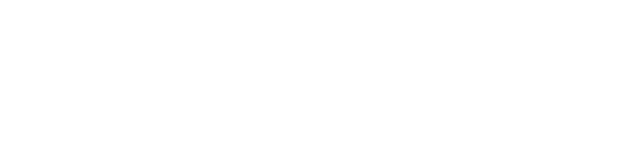
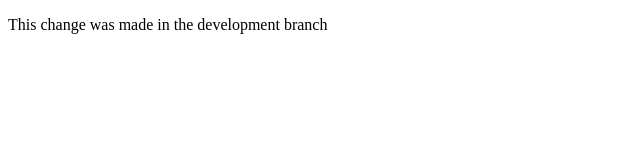
Before and after one commit to milderz/alura-github-course, a plain HTML site: page index.html in a window 1280 px wide. Shown: the whole page, without its empty margins (0-640 px from the left). Drawn offline with Linux system fonts and the light colour scheme.

Commit message:
add line from dev branch

```diff
--- a/index.html
+++ b/index.html
@@ -6,6 +6,6 @@
     <title>Alura git course</title>
 </head>
 <body>
-
+    <p>This change was made in the development branch</p>
 </body>
 </html>
```
